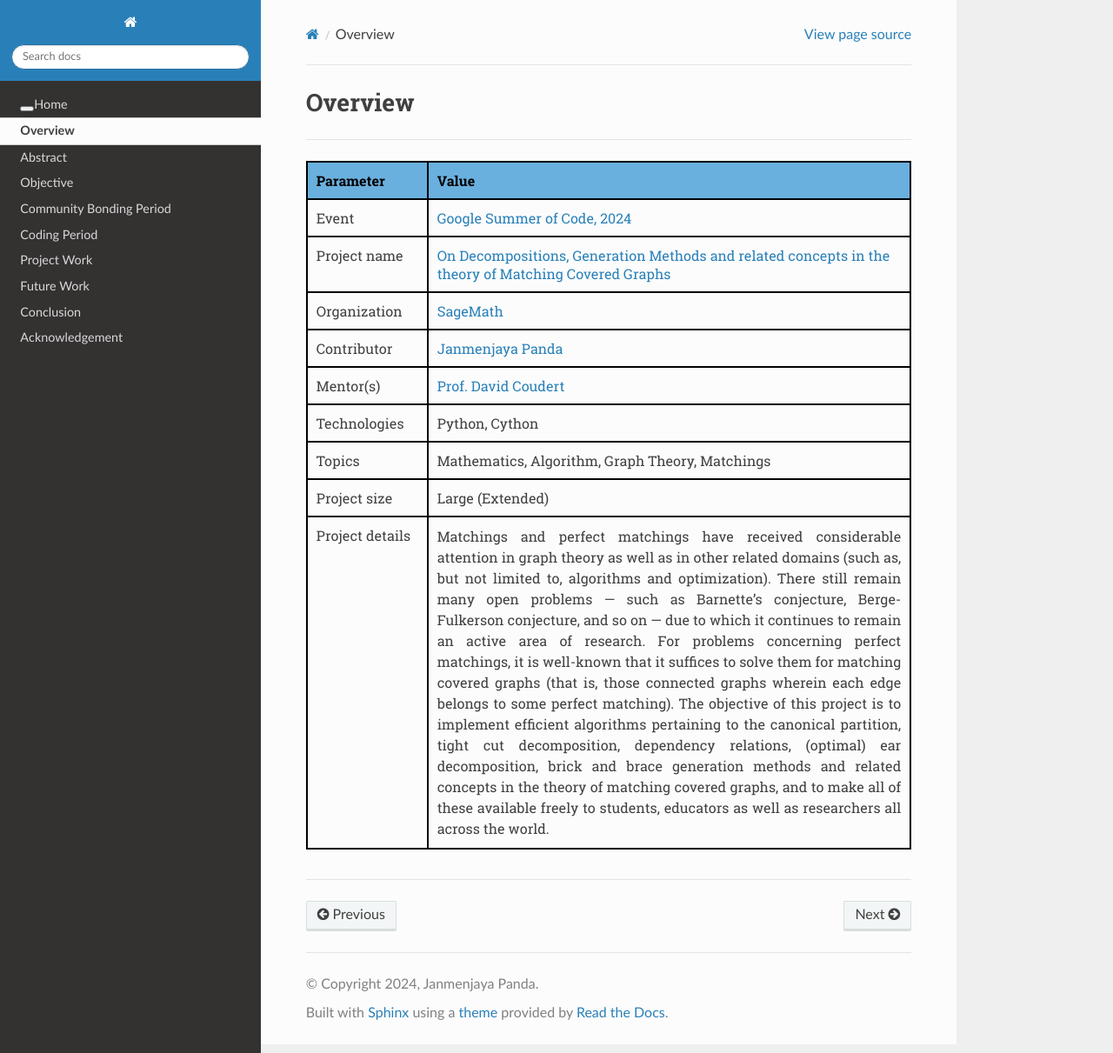
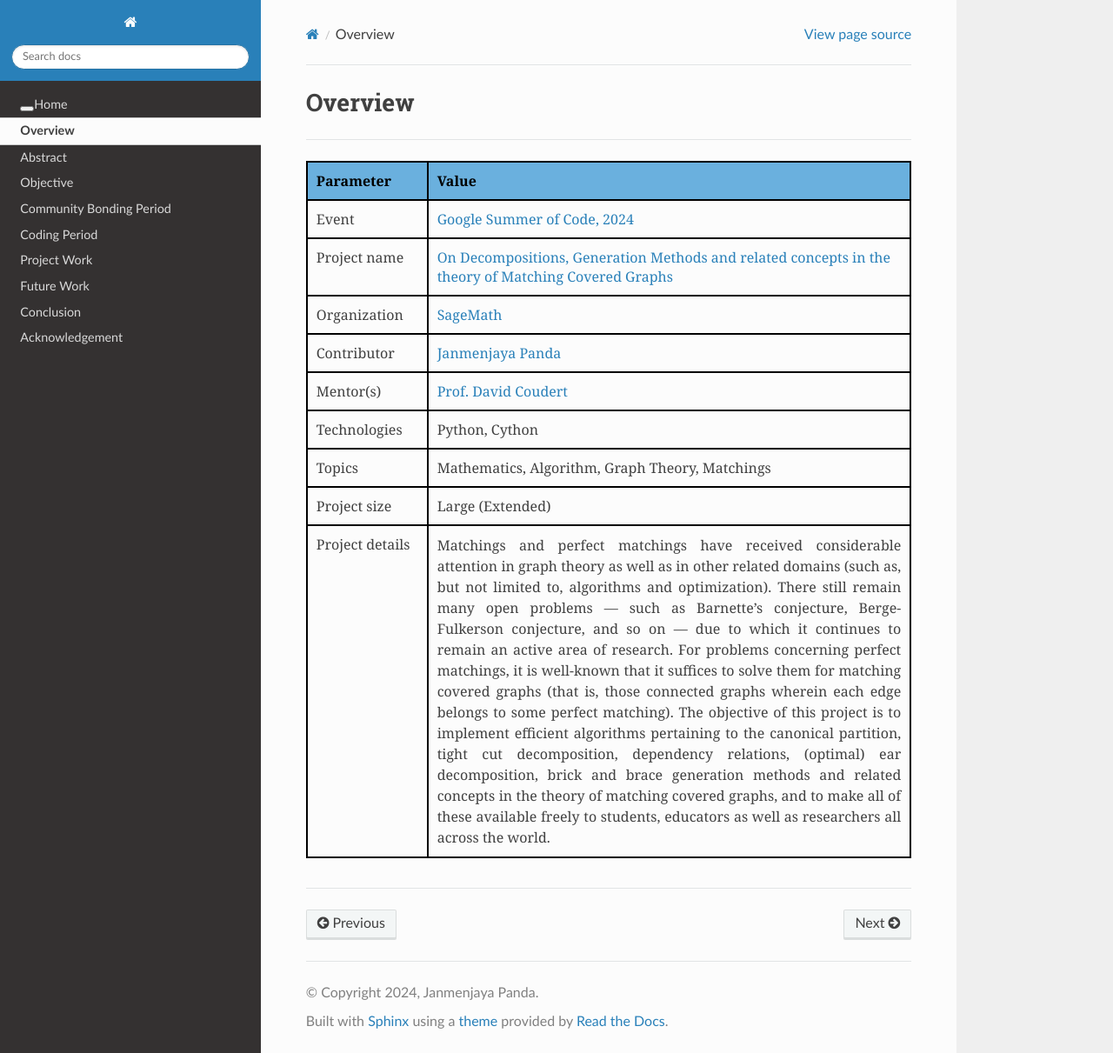
Before and after one commit to janmenjayap/GSoC-2024, a Sphinx documentation site: the page built from docs/overview.rst, in a window 1280 px wide and 1211 px high. Shown: the whole window at 87% size. Built offline with Sphinx 7.4.7 and the Read the Docs theme 3.1.0, drawn with Linux system fonts in a browser that asks for light colours.

Commit message:
updated the font-family in overview page

```diff
--- a/docs/overview.rst
+++ b/docs/overview.rst
@@ -7,7 +7,7 @@
 
     <hr/>
     <div style="overflow-x: auto; max-width: 100%;">
-        <table style="width: 100%; border-collapse: collapse; font-family: Roboto Slab; margin-bottom: 10px;">
+        <table style="width: 100%; border-collapse: collapse; font-family: Georgia, serif; margin-bottom: 10px;">
             <thead>
             <tr style="background-color: #6ab0de; border: 2px solid #000;">
                 <th style="padding: 10px; border: 2px solid #000; text-align: left; width: 20%; color: black;">Parameter</th>
```
